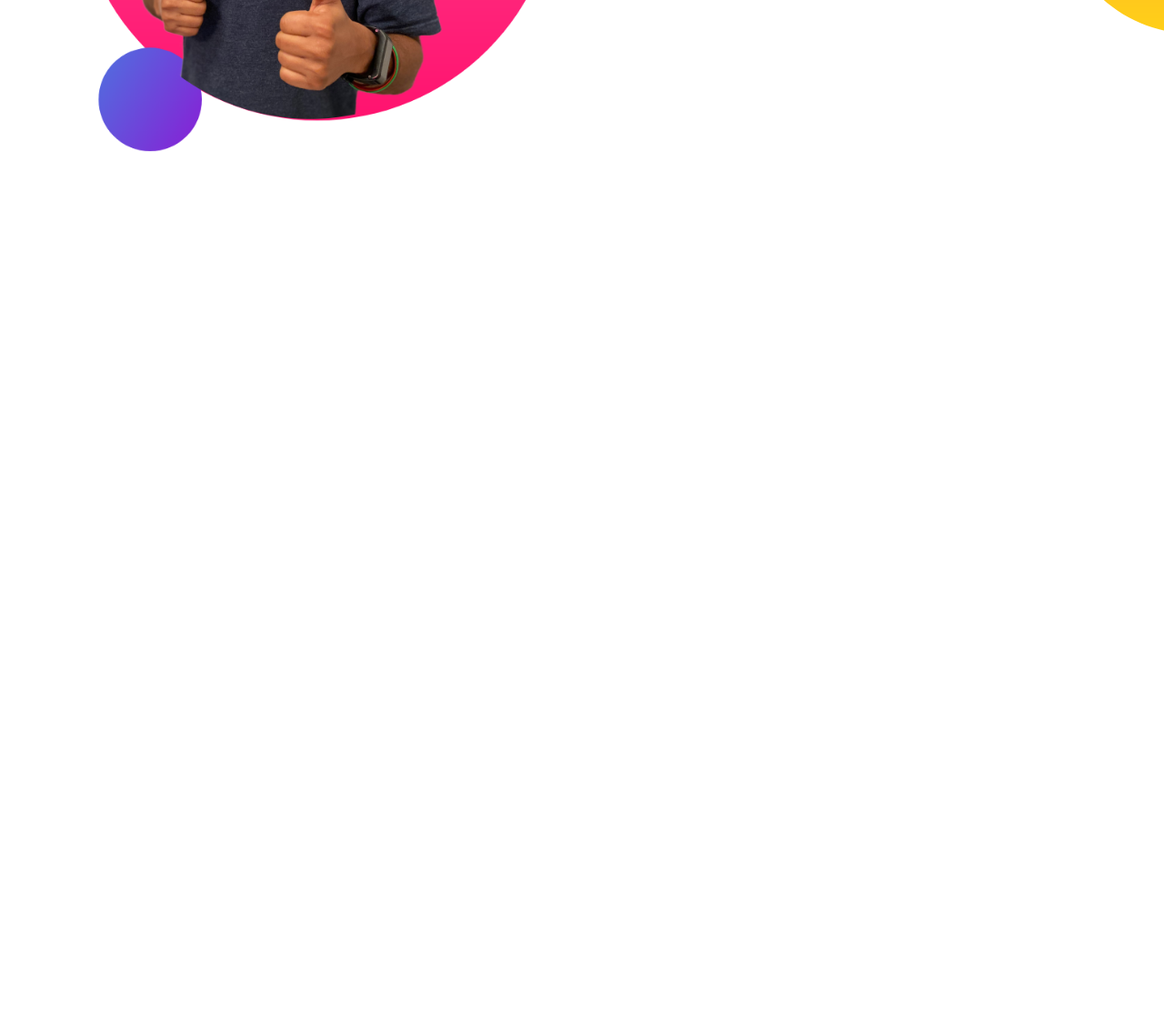
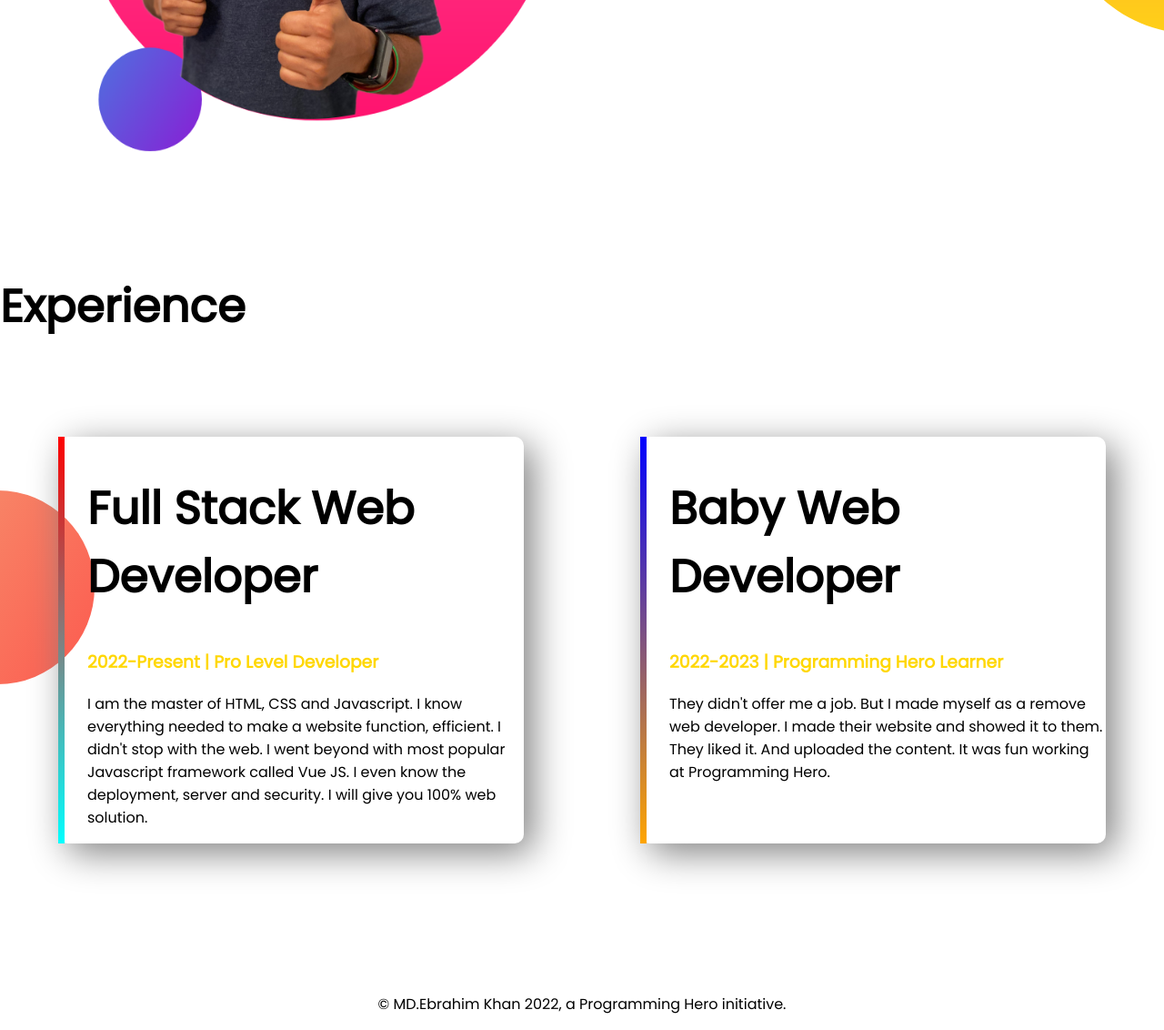
Before and after one commit to ebrahimkhan360/my-portfolio, a plain HTML site: page index.html in a window 1280 px wide. Shown: the part 1167-2299 px from the top of the page at 91% size. Before the commit the page ends 1467 px from the top, so only its background shows below. Drawn offline with Linux system fonts and the light colour scheme.

Commit message:
foter-and-exchetra

```diff
--- a/index.html
+++ b/index.html
@@ -13,7 +13,7 @@
 </head>
 
 <body>
-    <section class="top-banner">
+    <section class="top-banner flexible-container">
         <div class="half-width">
             <h1>WELCOME TO</h1>
             <h1><span class="gold-color">MD.Ebrahim Khan</span> World!</h1>
@@ -29,7 +29,7 @@
             <img src="images/jhankar.png" alt="">
         </div>
     </section>
-    <section class="dream-big">
+    <section class="dream-big flexible-container">
         <div class="half-width">
             <img src="images/jhankar2.png" alt="">
         </div>
@@ -41,6 +41,29 @@
             <a class="lingk-button" target="_blank" href="">DOWNLOAD</a>
         </div>
     </section>
+    <section class="experience-area">
+        <h1>Experience</h1>
+        <div class="flexible-container">
+            <div id="web-devoloper" class="experience-item">
+                <h1>Full Stack Web Developer</h1>
+                <h3 class="gold-color">2022-Present | Pro Level Developer</h3>
+                <p>I am the master of HTML, CSS and Javascript. I know everything needed to make a website function,
+                    efficient. I didn't stop with the web. I went beyond with most popular Javascript framework called
+                    Vue
+                    JS. I even know the deployment, server and security. I will give you 100% web solution.</p>
+            </div>
+            <div id="full-exprienc" class="experience-item">
+                <h1>Baby Web Developer</h1>
+                <h3 class="gold-color">2022-2023 | Programming Hero Learner</h3>
+                <p>They didn't offer me a job. But I made myself as a remove web developer. I made their website and
+                    showed
+                    it to them. They liked it. And uploaded the content. It was fun working at Programming Hero.</p>
+            </div>
+        </div>
+    </section>
+    <footer>
+        <p>© MD.Ebrahim Khan 2022, a Programming Hero initiative.</p>
+    </footer>
 </body>
 
 </html>
--- a/style.css
+++ b/style.css
@@ -8,7 +8,7 @@ h1{
 .gold-color{
     color: gold;
 }
-section{
+.flexible-container{
     display: flex;
     margin-bottom: 100px;
 }
@@ -36,3 +36,29 @@ font-weight: 700;
     background-repeat: no-repeat;
     background-position: right;
 }
+.experience-area{
+    background-image: url(images/exp-bg.png);
+    background-repeat: no-repeat;
+    background-position: left;
+}
+.experience-item{
+    width: 40%;
+    margin: 5%;
+    margin: 5%;
+    padding-left: 25px;
+    border-radius: 10px;
+    box-shadow: 10px 10px 40px gray;
+}
+#web-devoloper{
+    border-left: 7px solid;
+     border-image: linear-gradient(red, cyan);
+     border-image-slice: 1;
+}
+#full-exprienc{
+    border-left: 7px solid;
+    border-image: linear-gradient(blue, orange);
+    border-image-slice: 1;
+}
+footer p{
+    text-align: center;
+}
```
Also changed, not shown: 4 other files.
